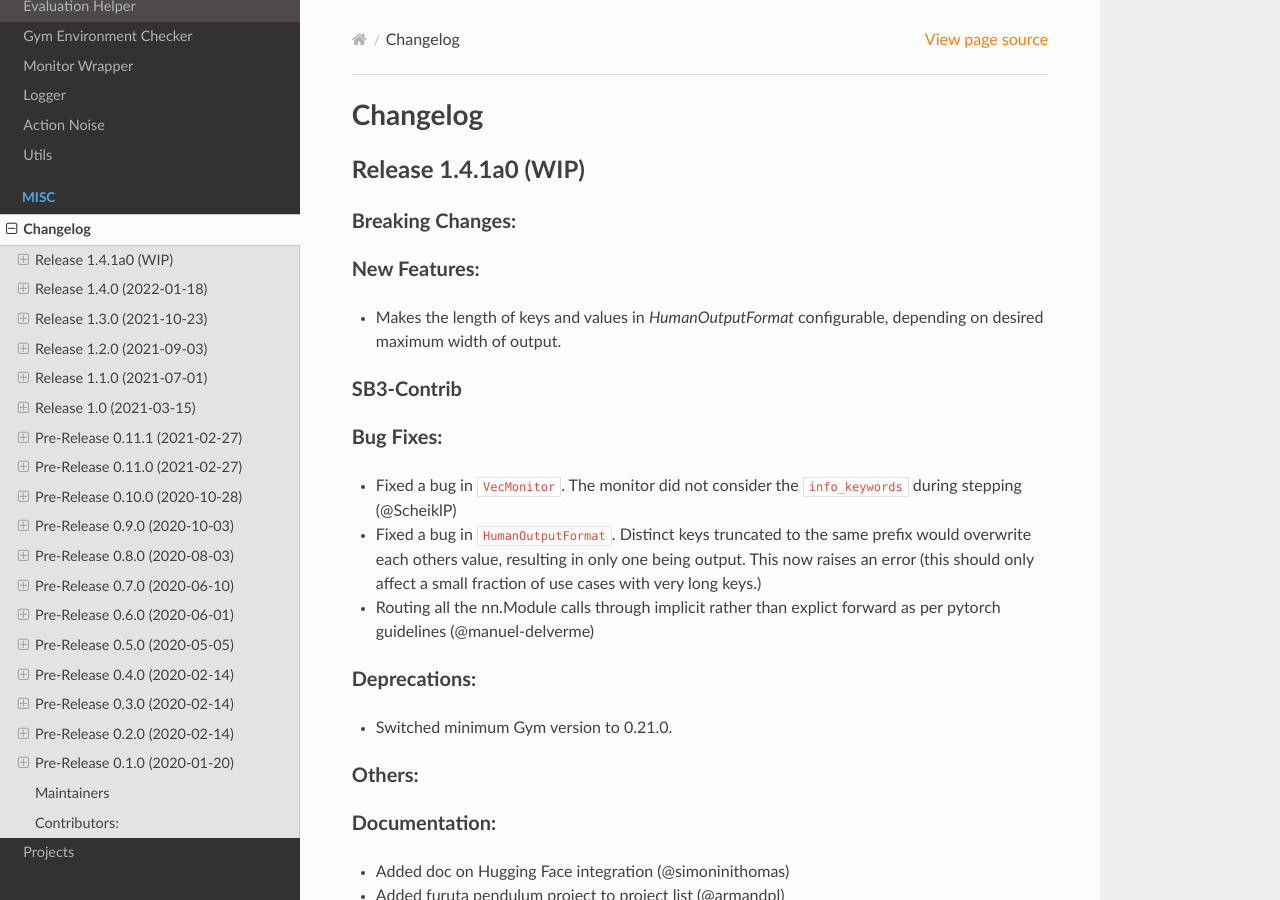
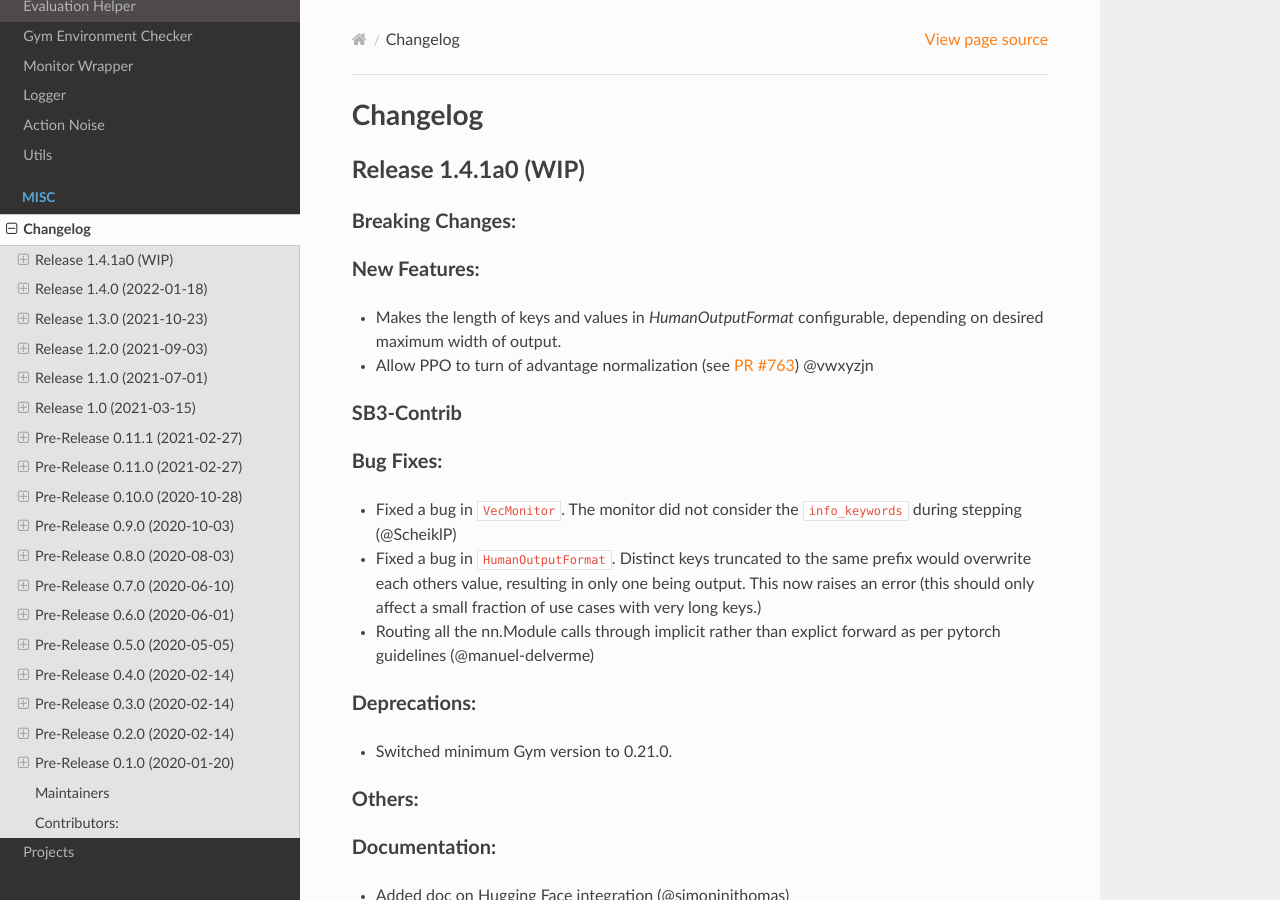
Before and after one commit to DLR-RM/stable-baselines3, a Sphinx documentation site: the page built from docs/misc/changelog.rst, in a window 1280 px wide and 900 px high. Built offline with Sphinx 7.4.7 and the Read the Docs theme 2.0.0, drawn with Linux system fonts in a browser that asks for light colours.

Commit message:
update changelog

```diff
--- a/docs/misc/changelog.rst
+++ b/docs/misc/changelog.rst
@@ -16,6 +16,7 @@ New Features:
 ^^^^^^^^^^^^^
 - Makes the length of keys and values in `HumanOutputFormat` configurable,
   depending on desired maximum width of output.
+- Allow PPO to turn of advantage normalization (see `PR #763 <https://github.com/DLR-RM/stable-baselines3/pull/763>`_) @vwxyzjn
 
 SB3-Contrib
 ^^^^^^^^^^^
```
